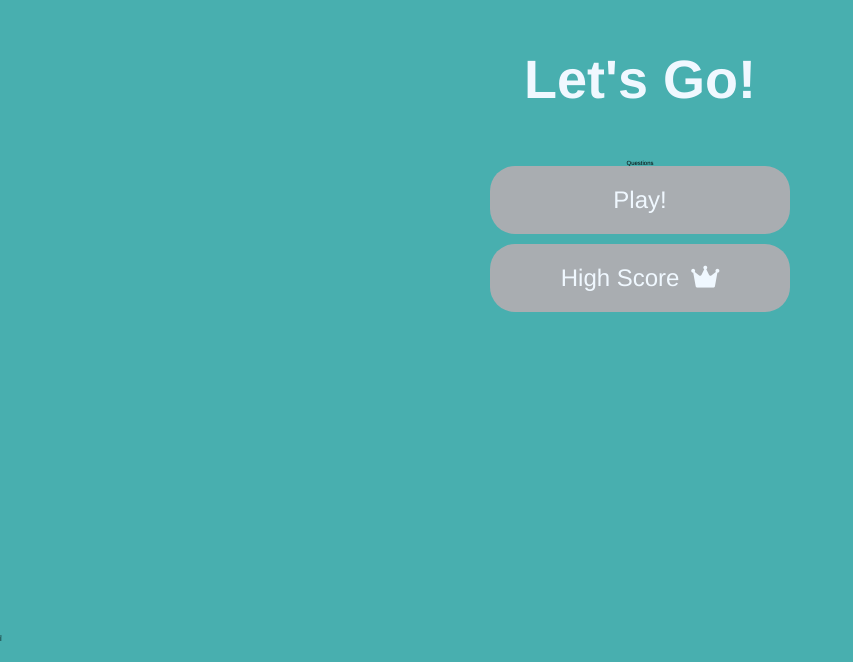
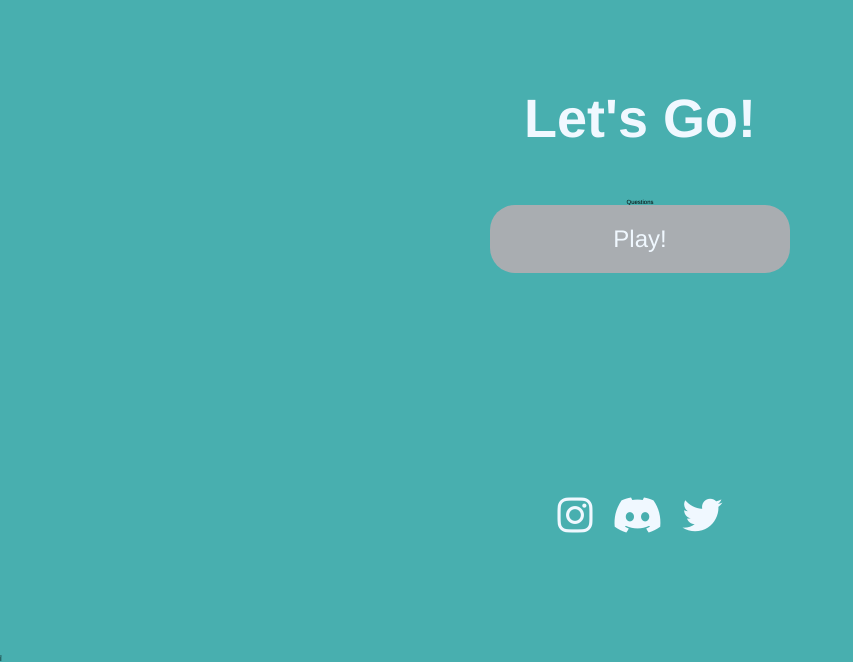
Before and after one commit to swilliamssw/TRIHUB, a plain HTML site: page game.html in a window 1280 px wide. Shown: the part 215-877 px from the top of the page, without its empty margins (0-853 px from the left). Drawn offline with Linux system fonts and the light colour scheme.

Commit message:
add social icons to pages and style them

```diff
--- a/game.html
+++ b/game.html
@@ -7,7 +7,7 @@
     <meta name="viewport" content="width=device-width, initial-scale=1.0">
     <link rel="stylesheet" href="style.css">
     <link rel="stylesheet" href="https://cdnjs.cloudflare.com/ajax/libs/font-awesome/6.0.0-beta2/css/all.min.css" integrity="sha512-YWzhKL2whUzgiheMoBFwW8CKV4qpHQAEuvilg9FAn5VJUDwKZZxkJNuGM4XkWuk94WCrrwslk8yWNGmY1EduTA==" crossorigin="anonymous" referrerpolicy="no-referrer" />
-    <title>TRIHUB</title>
+    <title>TRIHUB - Play</title>
 </head>
 
 <body>
@@ -22,10 +22,12 @@
                 </div>
             </div>
             <a href="/index.html" class="btn">Play!</a>
-            <a href="/highscores.html" id="highscore-btn" class="btn">High Score <i class="fas thin fa-crown"></i></a>
         </div>
     </div>
-    <div class="social-icons">
+    <div class="social-icons" class="container">
+        <a href="https://www.instagram.com/" target=”_blank”><i class="fa-brands fa-instagram"></i></a>
+        <a href="https://discord.com/" target=”_blank”><i class="fa-brands fa-discord"></i></a>
+        <a href="https://twitter.com/" target=”_blank”><i class="fa-brands fa-twitter"></i></a>
     </div>
     <script src=" main.js">
     </script>
--- a/style.css
+++ b/style.css
@@ -67,8 +67,22 @@ h2 {
 .btn:hover {
     cursor: pointer;
     box-shadow: 0 0.4rem 1.4rem 0 rgb(3, 248, 248);
-    transition: transform 180ms;
-    transform: scale(1.10);
+    transition: transform 160ms;
+    transform: scale(1.11);
+}
+
+/* Styling For Font Awesome Icon (Crown) */
+.fa-crown {
+    background: rgb(169, 173, 177);
+    font-size: 2.5rem;
+    margin-left: 0.5rem;
+}
+
+/* For High Score Page Large Font Awesome Icon (Crown) */
+h1 .fa-crown {
+    background: rgb(72, 175, 175);
+    font-size: 5rem;
+    margin-left: 0.5rem;
 }
 
 /* Loader styling (Based on youtube video in README.MD & loader lession from w3school)*/
@@ -132,26 +146,18 @@ h2 {
     }
 }
 
+/* Social Media Links */
 .social-icons {
-    font-size: 2.4rem;
-    padding: 2rem 0;
-    width: 30rem;
-    text-align: center;
+    display: flex;
+    align-items: center;
+    justify-content: center;
     margin-bottom: 1rem;
-    text-decoration: none;
-    color: aliceblue;
-
 }
 
-.fa-crown {
-    background: rgb(169, 173, 177);
-    font-size: 2.5rem;
-    margin-left: 0.5rem;
+.social-icons .fa-brands {
+    color: aliceblue;
+    font-size: 4rem;
+    position: relative;
+    padding: 1rem;
+    bottom: 10rem;
 }
-
-/*For High Score page */
-h1 .fa-crown {
-    background: rgb(72, 175, 175);
-    font-size: 5rem;
-    margin-left: 0.5rem;
-}
```
Also changed, not shown: highscores.html (+4 -1 lines), index.html (+7 -3 lines).
